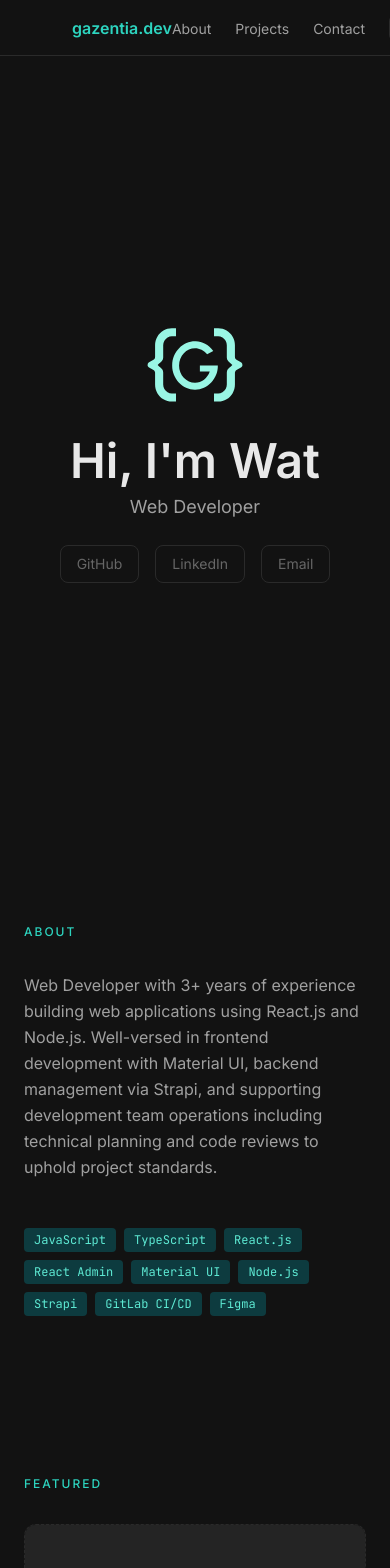
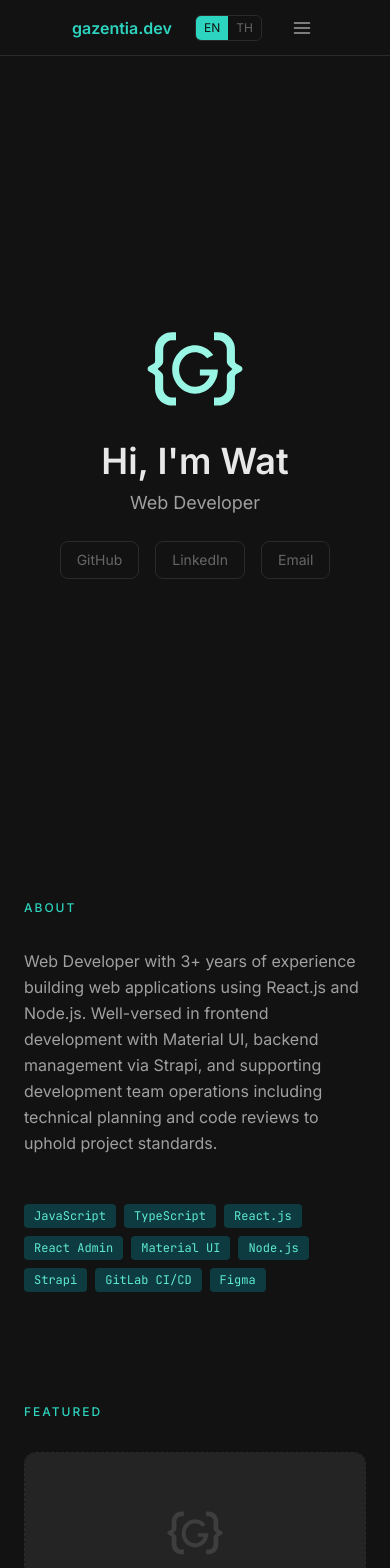
Before and after one commit to Gazentia/gazentia.dev, a React (Vite) app: page / in a window 390 px wide. Shown: the top 1568 px of the page. Built offline with nearby package versions, Linux system fonts and the light colour scheme.

Commit message:
feat: add responsive layout with mobile hamburger nav

```diff
--- a/package.json
+++ b/package.json
@@ -16,6 +16,7 @@
     "react": "^19.2.7",
     "react-dom": "^19.2.7",
     "react-i18next": "^17.0.8",
+    "react-icons": "^5.6.0",
     "tailwindcss": "^4.3.1"
   },
   "devDependencies": {
--- a/src/components/About.tsx
+++ b/src/components/About.tsx
@@ -5,7 +5,7 @@ const TAGS = ['JavaScript', 'TypeScript', 'React.js', 'React Admin', 'Material U
 export const About = () => {
   const { t } = useTranslation()
 
-  return <section id="about" className="max-w-4xl mx-auto px-6 py-20">
+  return <section id="about" className="max-w-4xl mx-auto px-6 py-14 md:py-20">
     <p className="text-xs font-medium tracking-[2px] text-accent mb-8">
       {t('about.label')}
     </p>
--- a/src/components/Contact.tsx
+++ b/src/components/Contact.tsx
@@ -3,7 +3,7 @@ import { useTranslation } from 'react-i18next'
 export const Contact = () => {
   const { t } = useTranslation()
 
-  return <section id="contact" className="max-w-2xl mx-auto px-6 py-20 flex flex-col items-center text-center gap-6">
+  return <section id="contact" className="max-w-2xl mx-auto px-6 py-14 md:py-20 flex flex-col items-center text-center gap-6">
     <p className="text-xs font-medium tracking-[2px] text-accent">{t('contact.label')}</p>
 
     <h2 className="text-3xl font-semibold text-text-primary">{t('contact.heading')}</h2>
--- a/src/components/FeatureProject.tsx
+++ b/src/components/FeatureProject.tsx
@@ -4,7 +4,7 @@ import Logo from "../assets/logo.svg?react"
 export const FeatureProject = () => {
   const { t } = useTranslation()
 
-  return <section id="featured" className="max-w-4xl mx-auto px-6 py-20">
+  return <section id="featured" className="max-w-4xl mx-auto px-6 py-14 md:py-20">
     <p className="text-xs font-medium tracking-[2px] text-accent mb-8">{t('featured.label')}</p>
     <div className="bg-bg-card border border-border border-dashed rounded-xl overflow-hidden">
       {/* Screenshot area - 16:9 */}
--- a/src/components/Hero.tsx
+++ b/src/components/Hero.tsx
@@ -10,14 +10,14 @@ export const Hero = () => {
 
     {/* Name + subtitle */}
     <div className="flex flex-col gap-2">
-      <h1 className="text-5xl font-semibold text-text-primary font-sans">
+      <h1 className="text-4xl md:text-5xl font-semibold text-text-primary font-sans">
         {t('hero.greeting')}
       </h1>
       <p className="text-lg text-text-secondary">{t('hero.subtitle')}</p>
     </div>
 
     {/* Social links placeholder */}
-    <div className="flex gap-4">
+    <div className="flex flex-wrap justify-center gap-4">
       <a href="#" className="px-4 py-2 border border-border rounded-lg text-text-muted text-sm hover:border-border-hover hover:text-text-secondary transition-all duration-300">GitHub</a>
       <a href="#" className="px-4 py-2 border border-border rounded-lg text-text-muted text-sm hover:border-border-hover hover:text-text-secondary transition-all duration-300">LinkedIn</a>
       <a href="#" className="px-4 py-2 border border-border rounded-lg text-text-muted text-sm hover:border-border-hover hover:text-text-secondary transition-all duration-300">Email</a>
--- a/src/components/Navbar.tsx
+++ b/src/components/Navbar.tsx
@@ -1,21 +1,42 @@
+import { useState } from "react"
 import { useTranslation } from "react-i18next"
+import { FiMenu, FiX } from 'react-icons/fi'
+
 
 export const Navbar = () => {
   const { t, i18n } = useTranslation()
+  const [menuOpen, setMenuOpen] = useState(false)
+
+  const links = [
+    { href: '#about', label: t('nav.about') },
+    { href: '#projects', label: t('nav.projects') },
+    { href: '#contact', label: t('nav.contact') },
+  ]
 
   const changeLanguage = (lang: 'en' | 'th') => {
     i18n.changeLanguage(lang)
   }
+
   return <nav className="fixed top-0 left-0 right-0 z-50 h-14 px-18 flex items-center justify-between border-b border-border bg-bg-page">
     <span className="text-accent font-semibold text-base font-sans">
       gazentia.dev
     </span>
     <div className="flex items-center gap-6">
-      <ul className="flex items-center gap-6 list-none m-0 p-0">
-        <li><a href="#about" className="text-sm text-text-secondary hover:text-text-primary transition-colors duration-300">{t('nav.about')}</a></li>
-        <li><a href="#projects" className="text-sm text-text-secondary hover:text-text-primary transition-colors duration-300">{t('nav.projects')}</a></li>
-        <li><a href="#contact" className="text-sm text-text-secondary hover:text-text-primary transition-colors duration-300">{t('nav.contact')}</a></li>
+
+      {/* Desktop links */}
+      <ul className="hidden md:flex items-center gap-6 list-none m-0 p-0">
+        {links.map((link) => (
+          <li key={link.href}>
+            <a
+              href={link.href}
+              className="text-sm text-text-secondary hover:text-text-primary transition-colors duration-300"
+            >
+              {link.label}
+            </a>
+          </li>
+        ))}
       </ul>
+
       {/* Language toggle */}
       <div className="flex items-center border border-border rounded-md overflow-hidden text-xs">
         <button
@@ -25,6 +46,32 @@ export const Navbar = () => {
           onClick={() => changeLanguage('th')}
           className={`px-2 py-1 transition-colors ${i18n.language === 'th' ? 'bg-accent text-bg-page' : 'bg-transparent text-text-muted'}`}>TH</button>
       </div>
+
+      {/* Hamburger — mobile only */}
+      <button
+        onClick={() => setMenuOpen((open) => !open)}
+        aria-label="Toggle menu"
+        aria-expanded={menuOpen}
+        className="md:hidden flex items-center justify-center w-8 h-8 text-text-secondary hover:text-text-primary transition-colors"
+      >
+        {menuOpen ? <FiX size={20} /> : <FiMenu size={20} />}
+      </button>
     </div>
+    {/* Mobile dropdown */}
+    {menuOpen && (
+      <ul className="md:hidden absolute top-14 left-0 right-0 flex flex-col list-none m-0 p-0 border-b border-border bg-bg-page">
+        {links.map((link) => (
+          <li key={link.href}>
+            <a
+              href={link.href}
+              onClick={() => setMenuOpen(false)}
+              className="block px-6 py-4 text-sm text-text-secondary hover:text-text-primary hover:bg-bg-hover transition-colors border-t border-border"
+            >
+              {link.label}
+            </a>
+          </li>
+        ))}
+      </ul>
+    )}
   </nav>
 }
--- a/src/components/ProjectGrid.tsx
+++ b/src/components/ProjectGrid.tsx
@@ -9,7 +9,7 @@ const placeholderCount = Math.max(0, TOTAL_SLOTS - projects.length)
 export const ProjectGrid = () => {
   const { t } = useTranslation()
 
-  return <section id="projects" className="max-w-4xl mx-auto px-6 py-20">
+  return <section id="projects" className="max-w-4xl mx-auto px-6 py-14 md:py-20">
     <p className="text-xs font-medium tracking-[2px] text-accent mb-8">{t('projects.label')}</p>
     <div className="grid grid-col-1 md:grid-cols-2 gap-3">
       {Array.isArray(projects) && (projects as unknown as IProject[]).map((project, index) => (<ProjectCard key={`project-${index}`} data={project} />))}
```
Also changed, not shown: 1 other file (tests, documents, lock files or other folders).
